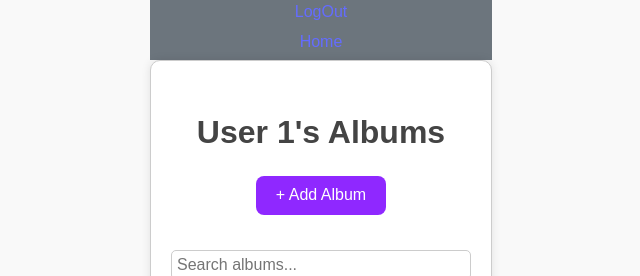
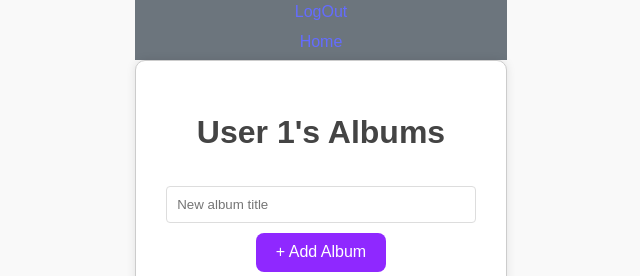
Before and after one commit to Adinakallus/Fullstack5, a React (Vite) app in the folder client/: page /users/1/albums in a window 1280 px wide. Shown: the top 276 px of the page, without its empty margins (319-959 px from the left). Built offline with nearby package versions, Linux system fonts and the light colour scheme; no server answers.

Commit message:
fix add album

```diff
--- a/client/src/pages/Albums.jsx
+++ b/client/src/pages/Albums.jsx
@@ -3,6 +3,7 @@ import { useParams, useNavigate } from 'react-router-dom';
 
 import useFetch from '../hooks/useFetchHook';
 import '../css/Albums.css'
+
 const Albums = () => {
   const { id } = useParams();
   const navigate = useNavigate();
@@ -14,6 +15,7 @@ const Albums = () => {
   const [filteredAlbums, setFilteredAlbums] = useState([]);
   const [searchQuery, setSearchQuery] = useState('');
   const [loading, setLoading] = useState(true);
+  const [newAlbumTitle, setNewAlbumTitle] = useState('');
 
   const fetchAlbums = useCallback(async () => {
     setLoading(true);
@@ -33,7 +35,7 @@ const Albums = () => {
       fetchAlbums();
       hasRunRef.current = true;
     }
-  }, []);
+  }, [fetchAlbums]);
 
   const handleSearchChange = (event) => {
     const { value } = event.target;
@@ -53,39 +55,45 @@ const Albums = () => {
   };
 
   const handleAdd = async () => {
-    const title = prompt("Please enter the title of the Album:");
-    if (!title) {
+    if (!newAlbumTitle.trim()) {
       alert("Error! You must enter a value ❌");
       return;
     }
 
-    const response = await fetchObj.fetchData('albums');
-    if (response) {
-      const newId = Math.max(...data.map(album => Number(album.id))) + 1; // Generate a new unique id
+    const alist = await fetchObj.fetchData('albums');
+    if (alist) {
+      const newId = Math.max(...alist.map(album => Number(album.id))) + 1; // Generate a new unique id
 
       const newAlbum = {
         userId: Number(id),
         id: newId,
-        title
+        title: newAlbumTitle
       };
 
       const postResponse = await fetchObj.fetchData('albums', 'POST', newAlbum);
 
       if (postResponse) {
-        const data = await postResponse.json();
-        const updatedAlbums = [...albums, data];
+        const updatedAlbums = [...albums, postResponse];
         setAlbums(updatedAlbums);
         setFilteredAlbums(updatedAlbums);
         alert('The Album has been added successfully! ☑️');
+        setNewAlbumTitle(''); // Clear the input field after adding the album
       }
     }
-  }
+  };
 
   return (
     <div className="albums-container">
       <div className="albums-header">
-          <h2>User {id}'s Albums</h2>
-      <button onClick={handleAdd} id="addA-id">+ Add Album</button>
+        <h2>User {id}'s Albums</h2>
+        <input
+          type="text"
+          placeholder="New album title"
+          value={newAlbumTitle}
+          onChange={(e) => setNewAlbumTitle(e.target.value)}
+          className="new-album-input"
+        />
+        <button onClick={handleAdd} id="addA-id">+ Add Album</button>
       </div>
       <div className="search-container">
         <input
@@ -99,7 +107,7 @@ const Albums = () => {
       <div className="item-container">
         {loading ? (
           <p>Loading...</p>
-        )  : (
+        ) : (
           filteredAlbums.map((album) => (
             <div key={album.id} className="card" onClick={() => handleClick(album.id)}>
               <h3>{album.title}</h3>
```
